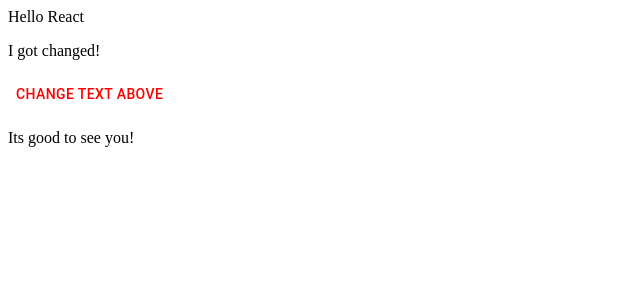
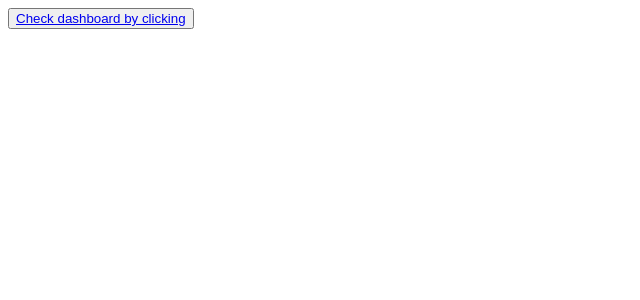
Before and after one commit to hannamaskalenka/cookbook, a React (Create React App) app in the folder frontend/: page / in a window 1280 px wide. Shown: the top 300 px of the page, without its empty margins (0-640 px from the left). Built offline with nearby package versions, Linux system fonts and the light colour scheme.

Commit message:
feature/ added react router

```diff
--- a/frontend/package.json
+++ b/frontend/package.json
@@ -13,6 +13,7 @@
     "@testing-library/user-event": "^13.5.0",
     "react": "^18.2.0",
     "react-dom": "^18.2.0",
+    "react-router-dom": "^6.4.4",
     "react-scripts": "5.0.1",
     "styled-components": "^5.3.6",
     "typescript": "^4.9.3",
--- a/frontend/src/App.tsx
+++ b/frontend/src/App.tsx
@@ -1,11 +1,15 @@
-import Test from 'components/Test/Test';
+import { BrowserRouter as Router, Routes, Route } from 'react-router-dom';
+import Home from './pages/Home';
+import Dashboard from './pages/Dashboard';
 
 const App = () => {
   return (
-    <>
-      <Test />
-      <p>Its good to see you!</p>
-    </>
+    <Router>
+      <Routes>
+        <Route path="/" element={<Home />} />
+        <Route path="/dashboard" element={<Dashboard />} />
+      </Routes>
+    </Router>
   );
 };
 
--- /dev/null
+++ b/frontend/src/pages/Dashboard.tsx
@@ -0,0 +1,5 @@
+const Dashboard = () => {
+  return <div>Dashboard</div>;
+};
+
+export default Dashboard;
--- /dev/null
+++ b/frontend/src/pages/Home.tsx
@@ -0,0 +1,13 @@
+import { Link } from 'react-router-dom';
+
+const Home = () => {
+  return (
+    <div>
+      <button type="button">
+        <Link to="/dashboard">Check dashboard by clicking</Link>
+      </button>
+    </div>
+  );
+};
+
+export default Home;
```
Also changed, not shown: 1 other file (tests, documents, lock files or other folders).
